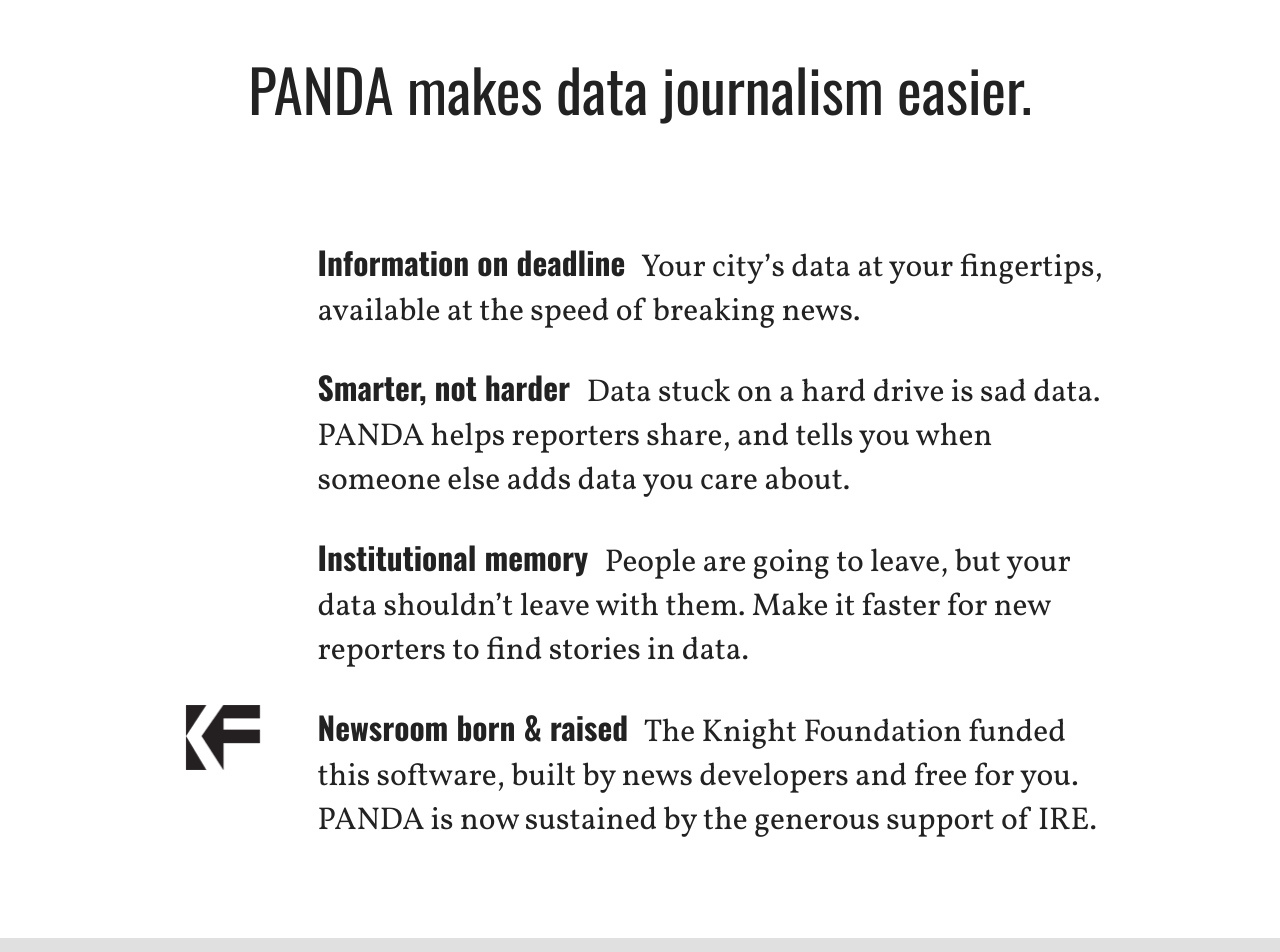
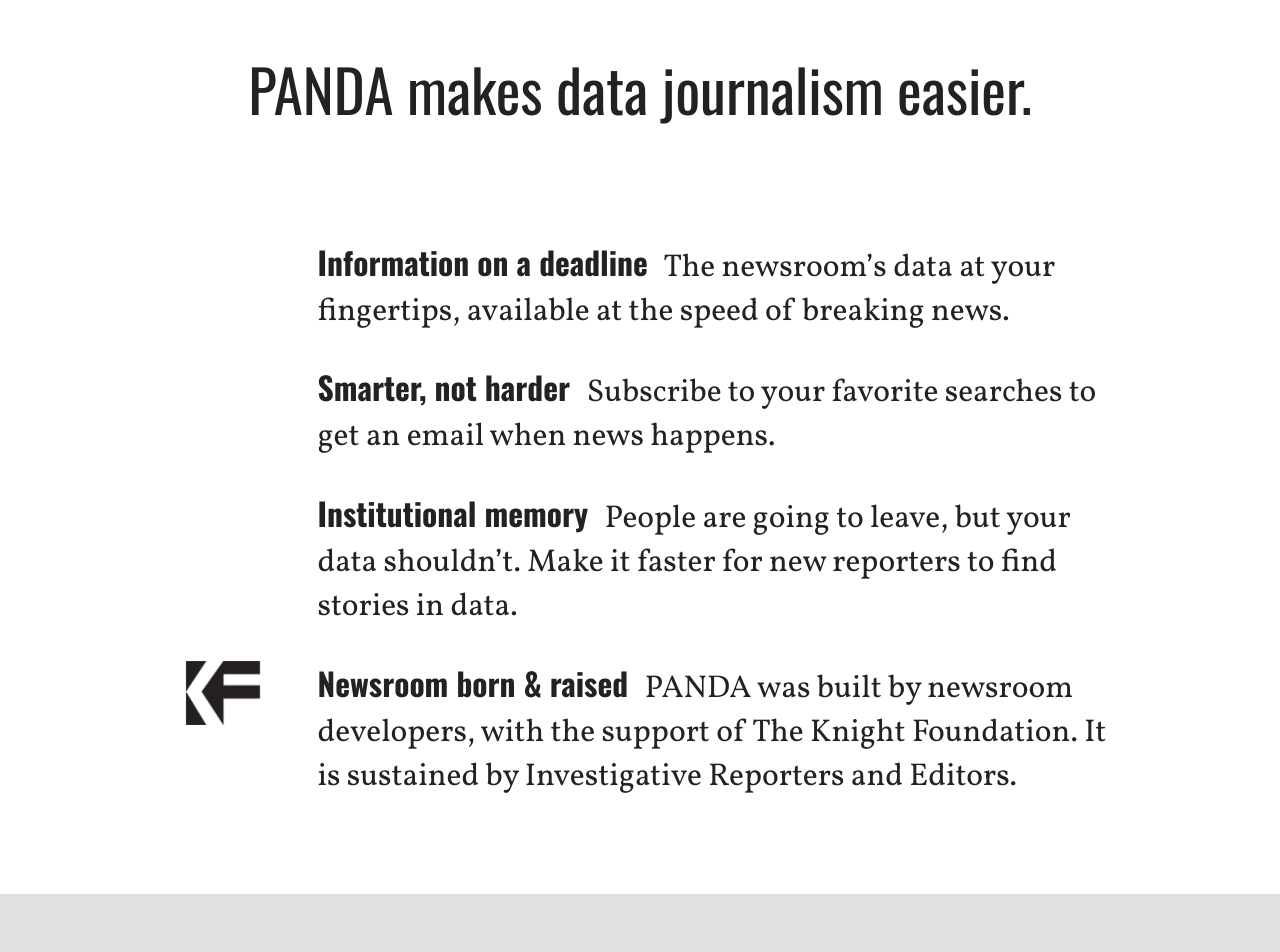
Before and after one commit to pandaproject/pandaproject.github.com, a Jekyll site: the page built from index.html, in a window 1280 px wide. Shown: the part 465-1417 px from the top of the page. Built offline with Jekyll 4.4.1, drawn with Linux system fonts in a browser that asks for light colours; some web fonts are replaced; Markdown is read by kramdown in place of the engine named in the settings; some of the changed text lies outside the part shown.

Commit message:
homepage copy updates

```diff
--- a/index.html
+++ b/index.html
@@ -20,23 +20,23 @@
             <ul>
                 <li>
                     <span class="icon entypo-flash"></span>
-                    <strong>Information on deadline</strong>
-                    Your city&rsquo;s data at your fingertips, available at the speed of breaking news.
+                    <strong>Information on a deadline</strong>
+                    The newsroom&rsquo;s data at your fingertips, available at the speed of breaking news.
                 </li>
                 <li>
                     <span class="icon entypo-graduation-cap"></span>
                     <strong>Smarter, not harder</strong>
-                    Data stuck on a hard drive is sad data. PANDA helps reporters share, and tells you when someone else adds data you care about.
+                    Subscribe to your favorite searches to get an email when news happens.
                 </li>
                 <li>
                     <span class="icon entypo-archive"></span>
                     <strong>Institutional memory</strong>
-                    People are going to leave, but your data shouldn&rsquo;t leave with them. Make it faster for new reporters to find stories in data.
+                    People are going to leave, but your data shouldn&rsquo;t. Make it faster for new reporters to find stories in data.
                 </li>
                 <li>
                     <img src="images/knight_logo_95x65.png">
                     <strong>Newsroom born &amp; raised</strong>
-                    The Knight Foundation funded this software, built by news developers and free for you. PANDA is now sustained by the generous support of IRE.
+                    PANDA was built by newsroom developers, with the support of The Knight Foundation. It is sustained by Investigative Reporters and Editors.
                 </li>
             </ul>
         </section>
@@ -65,11 +65,11 @@
                 </li>
                 <li>
                     <span class="icon entypo-leaf"></span>
-                    A place for teams <a href="/docs/uploading.html">to share spreadsheets</a>
+                    A place for teams to <a href="/docs/uploading.html">share spreadsheets</a>
                 </li>
                 <li>
                     <span class="icon entypo-leaf"></span>
-                    A place to keep <a href="/docs/storing-related-files.html">your FOIA requests</a>
+                    A place to keep your <a href="/docs/storing-related-files.html">FOIA requests</a>
                 </li>
                 <li>
                     <span class="icon entypo-leaf"></span>
@@ -80,7 +80,6 @@
                     A <a href="/docs/searching-for-names.html">search engine</a> for your names, phone numbers and more
                 </li>
             </ul>
-            <p>&hellip; and in use at Chicago Tribune, The Dallas Morning News, and many other news organizations.</p>
         </section>
     </div>
 </article>
--- a/stylesheets/main.css
+++ b/stylesheets/main.css
@@ -253,7 +253,7 @@
     margin-right: .5em;
     line-height: 1;
     padding-top: .5em;
-    border: 4px solid #ff0000;
+    border: 4px solid #777;
     -webkit-border-radius: 50%;
     -moz-border-radius: 50%;
     border-radius: 50%;
```
